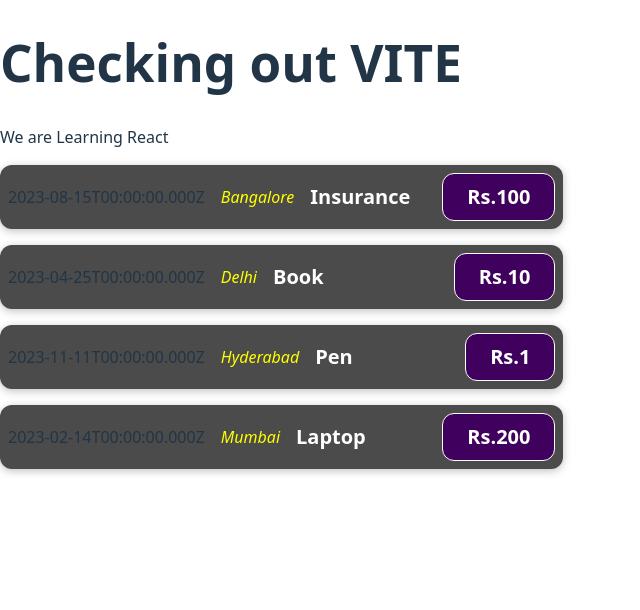
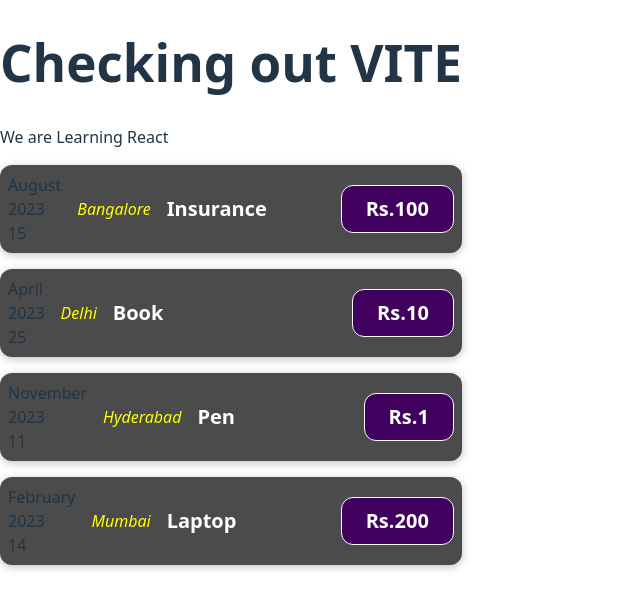
Before and after one commit to coder1110111/Vite-Project, a React (Vite) app: page / in a window 1280 px wide. Shown: the top 610 px of the page, without its empty margins (0-640 px from the left). Built offline with nearby package versions, Linux system fonts and the light colour scheme.

Commit message:
Date is modified to show in a Month - Year - Date Calendar way

```diff
--- a/src/components/ExpenseItem.jsx
+++ b/src/components/ExpenseItem.jsx
@@ -42,11 +42,16 @@
     // const expenseTitle = props.title;
     // const expenseAmount = props.price;
     // const expenseLocation = props.location;
-
+    const months = ['January', 'February', 'March', 'April', 'May', 'Jume', 'July', 'August', 'September', 'October', 'November', 'December'];
 
     return (
         <div className="expense-item">
-            <div>{props.date.toISOString()}</div>
+            {/* <div>{props.date.toISOString()}</div> */}       {/*To give a calendar like look we cannot display it as such hence we display in a different way */}
+            <div>
+                <div>{months[props.date.getMonth()]}</div>
+                <div>{props.date.getFullYear()}</div>
+                <div>{props.date.getDate()}</div>
+            </div>
             <div className="expense-item__location">{props.location}</div>
             <div className="expense-item__description">
                 <h2>{props.title}</h2>
```
Also changed, not shown: Learnings/map_function.txt (added).
